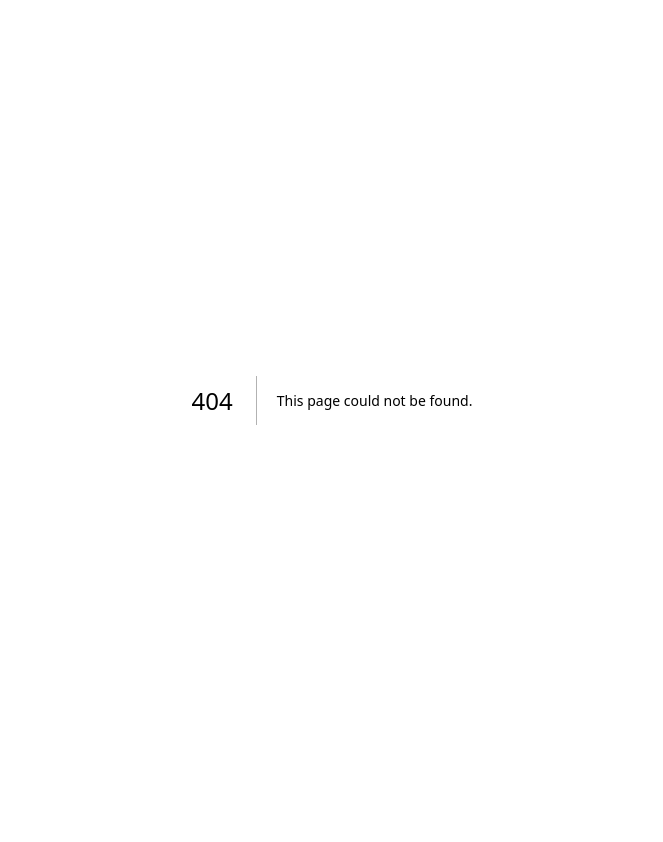
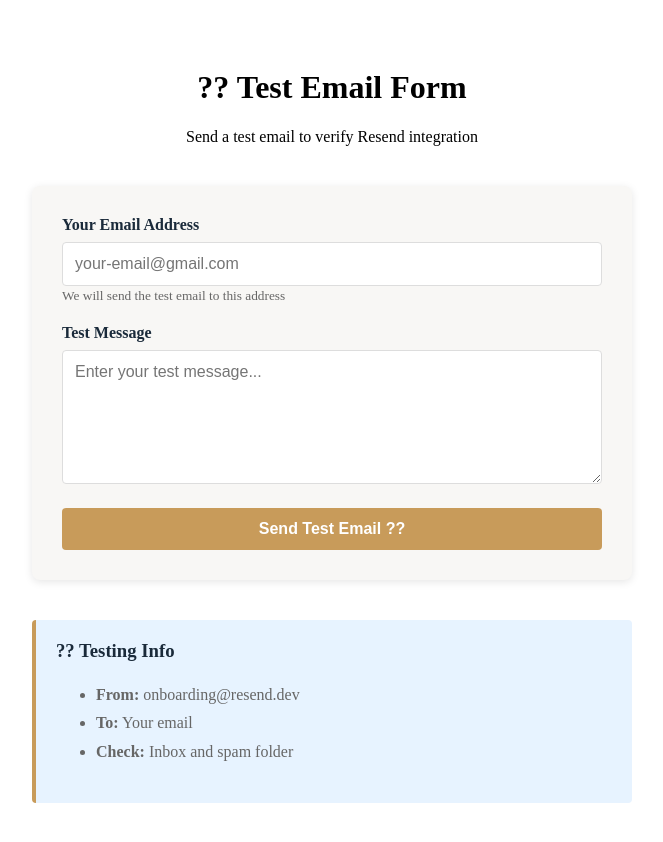
Before and after one commit to asimbutt11122026-ui/gta-real-estate, a Next.js app: page /test-email in a window 1280 px wide. Before the commit this address had no page. Shown: the top 842 px of the page, without its empty margins (308-971 px from the left). Before the commit the page ends 800 px from the top, so only its background shows below. Built offline with nearby package versions, Linux system fonts and the light colour scheme.

Commit message:
Add: Test email form with Resend integration

```diff
--- /dev/null
+++ b/app/api/test-email/route.js
@@ -0,0 +1,60 @@
+export async function POST(request) {
+  try {
+    const body = await request.json();
+    const { userEmail, message } = body;
+
+    if (!userEmail || !message) {
+      return Response.json(
+        { error: "Email and message are required" },
+        { status: 400 }
+      );
+    }
+
+    const response = await fetch("https://api.resend.com/emails", {
+      method: "POST",
+      headers: {
+        "Authorization": `Bearer ${process.env.RESEND_API_KEY}`,
+        "Content-Type": "application/json",
+      },
+      body: JSON.stringify({
+        from: "onboarding@resend.dev",
+        to: userEmail,
+        subject: "Test Email from GTA Real Estate ??",
+        html: `
+          <div style="font-family: Arial, sans-serif; padding: 20px; max-width: 600px;">
+            <h1 style="color: #1a2a3a;">GTA Real Estate</h1>
+            <p>Hello,</p>
+            <p>This is a test email from your GTA Real Estate website!</p>
+            <h3>Your Message:</h3>
+            <p style="background-color: #f5f5f5; padding: 10px; border-left: 4px solid #c89b5a;">
+              ${message}
+            </p>
+            <p style="margin-top: 30px; color: #666; font-size: 12px;">
+              This email was sent from your test form at ${process.env.NEXT_PUBLIC_SITE_URL}
+            </p>
+          </div>
+        `,
+      }),
+    });
+
+    const data = await response.json();
+
+    if (!response.ok) {
+      return Response.json(
+        { error: "Failed to send email", details: data },
+        { status: 500 }
+      );
+    }
+
+    return Response.json(
+      { success: true, message: "Email sent successfully!", id: data.id },
+      { status: 200 }
+    );
+  } catch (error) {
+    console.error("Email error:", error);
+    return Response.json(
+      { error: "Server error", details: error.message },
+      { status: 500 }
+    );
+  }
+}
--- /dev/null
+++ b/app/test-email/page.jsx
@@ -0,0 +1,178 @@
+"use client";
+
+import { useState } from "react";
+
+export default function TestEmailPage() {
+  const [email, setEmail] = useState("");
+  const [message, setMessage] = useState("");
+  const [loading, setLoading] = useState(false);
+  const [result, setResult] = useState(null);
+  const [error, setError] = useState(null);
+
+  const handleSubmit = async (e) => {
+    e.preventDefault();
+    setLoading(true);
+    setError(null);
+    setResult(null);
+
+    try {
+      const response = await fetch("/api/test-email", {
+        method: "POST",
+        headers: {
+          "Content-Type": "application/json",
+        },
+        body: JSON.stringify({
+          userEmail: email,
+          message: message,
+        }),
+      });
+
+      const data = await response.json();
+
+      if (!response.ok) {
+        setError(data.error || "Failed to send email");
+      } else {
+        setResult(data.message);
+        setEmail("");
+        setMessage("");
+      }
+    } catch (err) {
+      setError("Error sending email: " + err.message);
+    } finally {
+      setLoading(false);
+    }
+  };
+
+  return (
+    <main style={{ padding: "40px 20px", maxWidth: "600px", margin: "0 auto" }}>
+      <div style={{ textAlign: "center", marginBottom: "40px" }}>
+        <h1>?? Test Email Form</h1>
+        <p>Send a test email to verify Resend integration</p>
+      </div>
+
+      <form onSubmit={handleSubmit} style={{
+        backgroundColor: "#f8f7f5",
+        padding: "30px",
+        borderRadius: "8px",
+        boxShadow: "0 2px 8px rgba(0,0,0,0.1)"
+      }}>
+        <div style={{ marginBottom: "20px" }}>
+          <label htmlFor="email" style={{
+            display: "block",
+            marginBottom: "8px",
+            fontWeight: "bold",
+            color: "#1a2a3a"
+          }}>
+            Your Email Address
+          </label>
+          <input
+            type="email"
+            id="email"
+            value={email}
+            onChange={(e) => setEmail(e.target.value)}
+            placeholder="your-email@gmail.com"
+            required
+            style={{
+              width: "100%",
+              padding: "12px",
+              border: "1px solid #ddd",
+              borderRadius: "4px",
+              fontSize: "16px",
+              boxSizing: "border-box",
+            }}
+          />
+          <small style={{ color: "#666" }}>
+            We will send the test email to this address
+          </small>
+        </div>
+
+        <div style={{ marginBottom: "20px" }}>
+          <label htmlFor="message" style={{
+            display: "block",
+            marginBottom: "8px",
+            fontWeight: "bold",
+            color: "#1a2a3a"
+          }}>
+            Test Message
+          </label>
+          <textarea
+            id="message"
+            value={message}
+            onChange={(e) => setMessage(e.target.value)}
+            placeholder="Enter your test message..."
+            required
+            rows="6"
+            style={{
+              width: "100%",
+              padding: "12px",
+              border: "1px solid #ddd",
+              borderRadius: "4px",
+              fontSize: "16px",
+              fontFamily: "Arial, sans-serif",
+              boxSizing: "border-box",
+            }}
+          />
+        </div>
+
+        <button
+          type="submit"
+          disabled={loading}
+          style={{
+            width: "100%",
+            padding: "12px",
+            backgroundColor: loading ? "#999" : "#c89b5a",
+            color: "white",
+            border: "none",
+            borderRadius: "4px",
+            fontSize: "16px",
+            fontWeight: "bold",
+            cursor: loading ? "not-allowed" : "pointer",
+          }}
+        >
+          {loading ? "Sending..." : "Send Test Email ??"}
+        </button>
+      </form>
+
+      {result && (
+        <div style={{
+          marginTop: "20px",
+          padding: "15px",
+          backgroundColor: "#d4edda",
+          color: "#155724",
+          borderRadius: "4px",
+          border: "1px solid #c3e6cb",
+        }}>
+          <strong>? Success!</strong> {result}
+        </div>
+      )}
+
+      {error && (
+        <div style={{
+          marginTop: "20px",
+          padding: "15px",
+          backgroundColor: "#f8d7da",
+          color: "#721c24",
+          borderRadius: "4px",
+          border: "1px solid #f5c6cb",
+        }}>
+          <strong>? Error:</strong> {error}
+        </div>
+      )}
+
+      <div style={{
+        marginTop: "40px",
+        padding: "20px",
+        backgroundColor: "#e7f3ff",
+        borderRadius: "4px",
+        borderLeft: "4px solid #c89b5a",
+      }}>
+        <h3 style={{ color: "#1a2a3a", marginTop: 0 }}>?? Testing Info</h3>
+        <ul style={{ color: "#666", lineHeight: "1.8" }}>
+          <li><strong>From:</strong> onboarding@resend.dev</li>
+          <li><strong>To:</strong> Your email</li>
+          <li><strong>Check:</strong> Inbox and spam folder</li>
+        </ul>
+      </div>
+    </main>
+  );
+}
```
